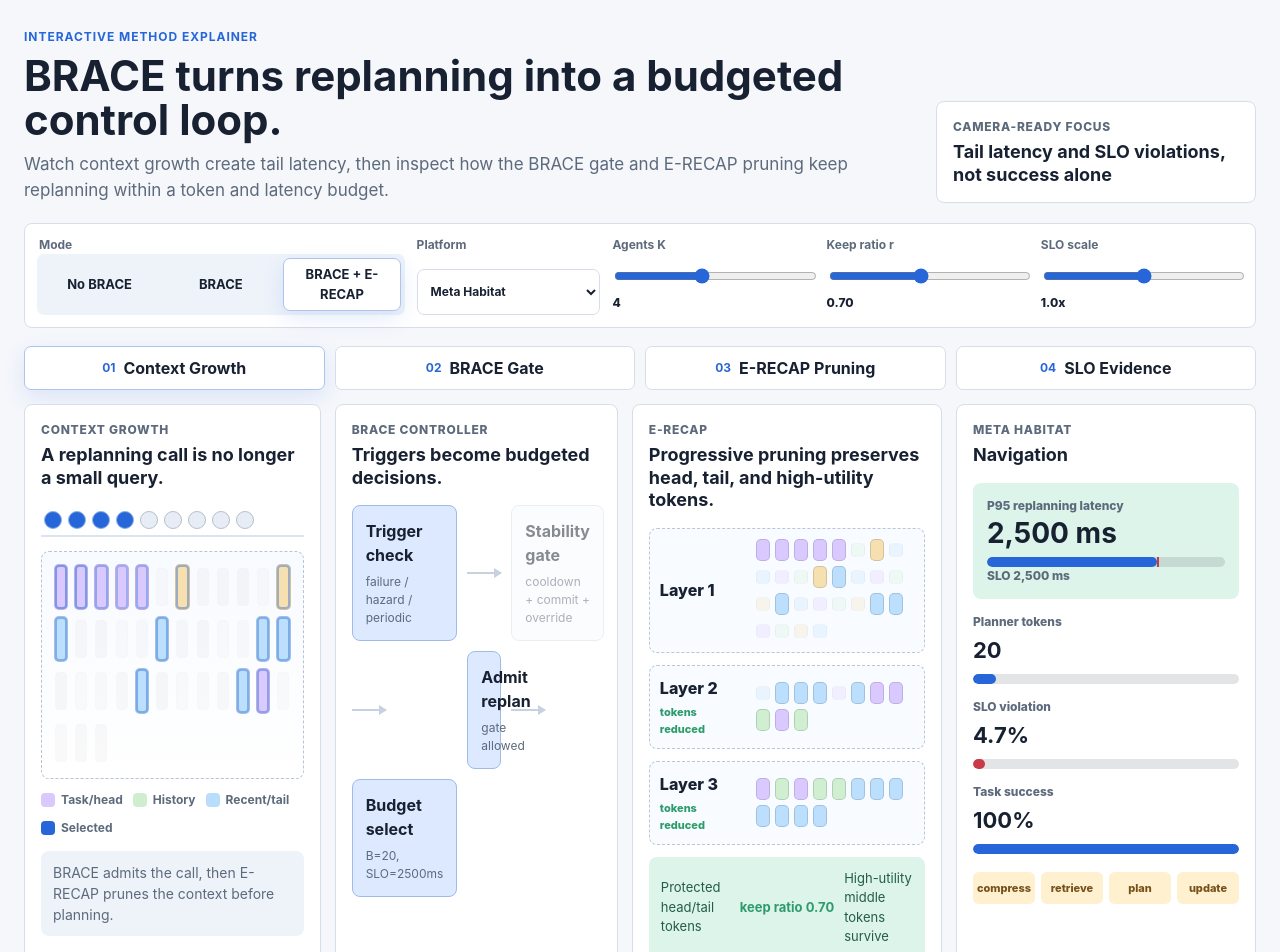
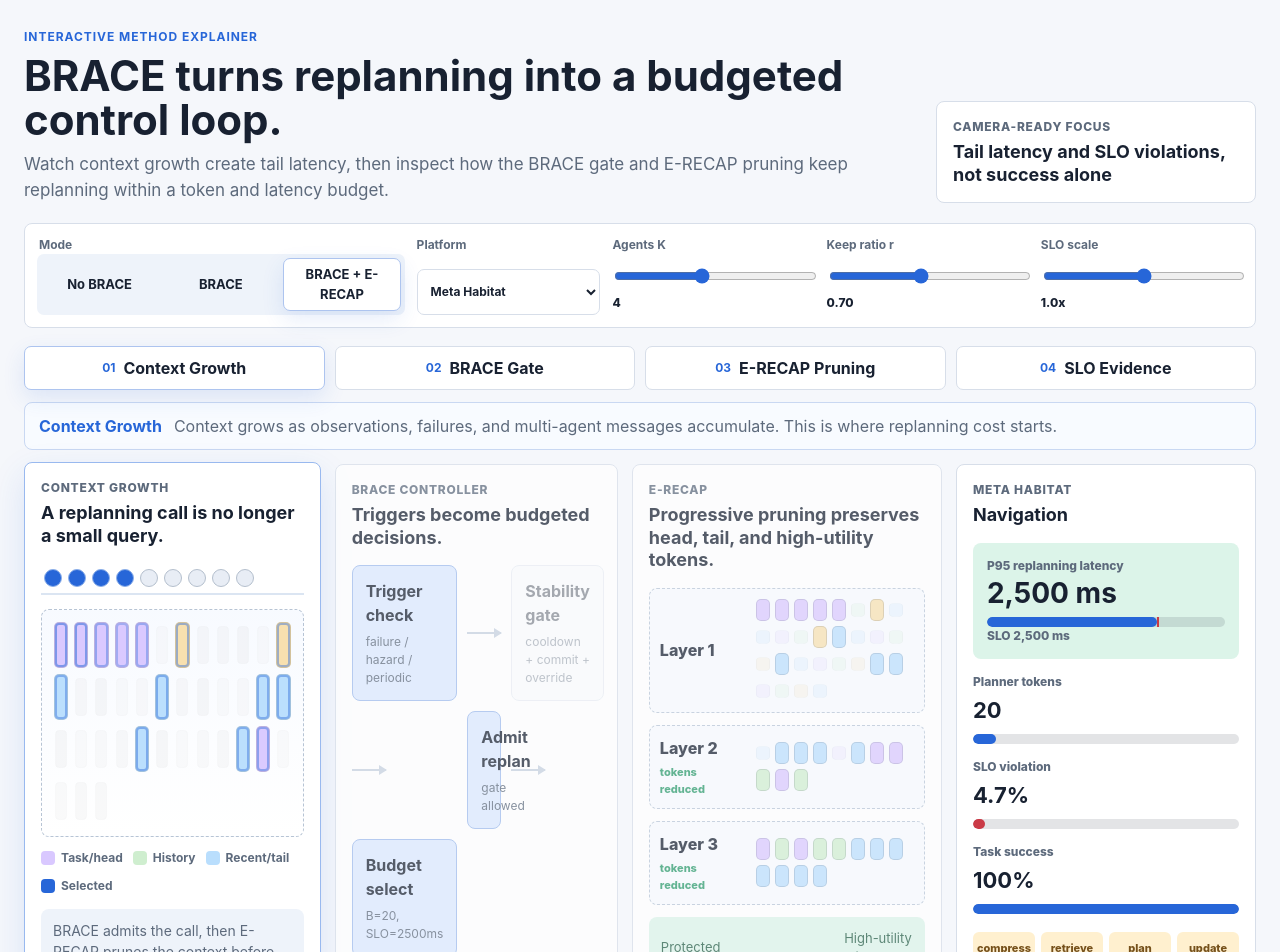
Before and after one commit to Shuaijun-LIU/BRACE-Animation, a React (Vite) app: page / in a window 1280 px wide. Shown: the top 952 px of the page. Built offline with nearby package versions, Linux system fonts and the light colour scheme.

Commit message:
Refine BRACE explainer interactions

```diff
--- a/src/App.tsx
+++ b/src/App.tsx
@@ -13,6 +13,13 @@ const modeCopy: Record<Mode, string> = {
   braceErecap: "BRACE admits the call, then E-RECAP prunes the context before planning.",
 };
 
+const sceneCopy = [
+  "Context grows as observations, failures, and multi-agent messages accumulate. This is where replanning cost starts.",
+  "BRACE converts raw triggers into controller decisions, using cooldown, commit windows, and failure-aware overrides.",
+  "E-RECAP progressively prunes the replanning prompt while preserving task head tokens, recent tail tokens, and high-utility middle tokens.",
+  "The evidence view connects the mechanism to paper metrics: tokens, P95 latency, SLO deadline, and violation rate.",
+];
+
 function formatNumber(value: number) {
   return new Intl.NumberFormat("en-US", { maximumFractionDigits: 1 }).format(value);
 }
@@ -26,7 +33,6 @@ function App() {
   const [sloScale, setSloScale] = useState(1);
 
   const platform = platforms.find((item) => item.id === platformId) ?? platforms[0];
-  const activeMetric = mode === "baseline" ? platform.baseline : mode === "brace" ? platform.baseline : platform.braceErecap;
   const budgetTokens =
     mode === "baseline"
       ? platform.baseline.tokens
@@ -113,7 +119,12 @@ function App() {
         ))}
       </nav>
 
-      <section className="explainer-grid">
+      <div className="scene-copy" role="status" aria-live="polite">
+        <strong>{sceneLabels[scene]}</strong>
+        <span>{sceneCopy[scene]}</span>
+      </div>
+
+      <section className={`explainer-grid focus-${scene}`}>
         <article className="stage-panel context-panel">
           <PanelHeader kicker="Context growth" title="A replanning call is no longer a small query." />
           <ContextGrowth tokens={tokens} selectedTokenIds={selectedTokenIds} mode={mode} agents={agents} scene={scene} />
@@ -153,9 +164,17 @@ function App() {
         </div>
         <div className="platform-cards">
           {platforms.map((item) => (
-            <PlatformCard key={item.id} platform={item} active={item.id === platform.id} />
+            <PlatformCard
+              key={item.id}
+              platform={item}
+              active={item.id === platform.id}
+              onSelect={() => setPlatformId(item.id)}
+            />
           ))}
         </div>
+        <p className="data-note">
+          Data source: camera-ready BRACE paper tables. Token chips are synthetic visual encodings tied to the reported token budgets, not raw experiment prompts.
+        </p>
       </section>
 
       <section className="rollout-band" aria-label="Qualitative rollout">
@@ -373,9 +392,23 @@ function MetricRow({ label, value, max, numeric, danger }: { label: string; valu
   );
 }
 
-function PlatformCard({ platform, active }: { platform: (typeof platforms)[number]; active: boolean }) {
+function PlatformCard({
+  platform,
+  active,
+  onSelect,
+}: {
+  platform: (typeof platforms)[number];
+  active: boolean;
+  onSelect: () => void;
+}) {
   return (
-    <button className={`platform-card ${active ? "active" : ""}`} type="button" aria-label={`${platform.label} metrics`}>
+    <button
+      className={`platform-card ${active ? "active" : ""}`}
+      type="button"
+      aria-label={`Show ${platform.label} metrics`}
+      aria-pressed={active}
+      onClick={onSelect}
+    >
       <span>{platform.label}</span>
       <strong>{platform.baseline.tokens} {"->"} {platform.braceErecap.tokens} tokens</strong>
       <div className="mini-bars">
--- a/src/styles.css
+++ b/src/styles.css
@@ -231,6 +231,28 @@ input[type="range"] {
   font-size: 12px;
 }
 
+.scene-copy {
+  display: flex;
+  align-items: center;
+  gap: 12px;
+  min-height: 46px;
+  margin: -2px 0 14px;
+  padding: 11px 14px;
+  border: 1px solid #c9d8f2;
+  border-radius: 8px;
+  background: #f8fbff;
+  color: var(--muted);
+}
+
+.scene-copy strong {
+  flex: 0 0 auto;
+  color: var(--blue);
+}
+
+.scene-copy span {
+  min-width: 0;
+}
+
 .explainer-grid {
   display: grid;
   grid-template-columns: minmax(0, 1.1fr) minmax(0, 1.05fr) minmax(0, 1.15fr) 300px;
@@ -245,6 +267,32 @@ input[type="range"] {
   border: 1px solid var(--line);
   border-radius: 8px;
   background: var(--panel);
+}
+
+.stage-panel {
+  transition:
+    opacity 180ms ease,
+    transform 180ms ease,
+    border-color 180ms ease,
+    box-shadow 180ms ease;
+}
+
+.explainer-grid.focus-0 .context-panel,
+.explainer-grid.focus-1 .controller-panel,
+.explainer-grid.focus-2 .pruning-panel,
+.explainer-grid.focus-3 .metric-panel {
+  border-color: #99b9ef;
+  box-shadow: 0 12px 34px rgba(39, 102, 216, 0.13);
+  transform: translateY(-2px);
+}
+
+.explainer-grid.focus-0 .controller-panel,
+.explainer-grid.focus-0 .pruning-panel,
+.explainer-grid.focus-1 .context-panel,
+.explainer-grid.focus-1 .pruning-panel,
+.explainer-grid.focus-2 .context-panel,
+.explainer-grid.focus-2 .controller-panel {
+  opacity: 0.72;
 }
 
 .stage-panel,
@@ -644,6 +692,13 @@ input[type="range"] {
   text-align: left;
 }
 
+.platform-card:hover,
+.platform-card:focus-visible {
+  border-color: #99b9ef;
+  transform: translateY(-2px);
+  outline: none;
+}
+
 .platform-card span,
 .platform-card strong,
 .platform-card small {
@@ -661,6 +716,13 @@ input[type="range"] {
 }
 
 .platform-card small {
+  color: var(--muted);
+  font-size: 12px;
+}
+
+.data-note {
+  grid-column: 2;
+  margin: -4px 0 0;
   color: var(--muted);
   font-size: 12px;
 }
@@ -752,6 +814,16 @@ figcaption {
     grid-template-columns: 1fr;
   }
 
+  .scene-copy {
+    align-items: flex-start;
+    flex-direction: column;
+    gap: 4px;
+  }
+
+  .data-note {
+    grid-column: 1;
+  }
+
   .stage-panel,
   .metric-panel {
     min-height: 0;
```
